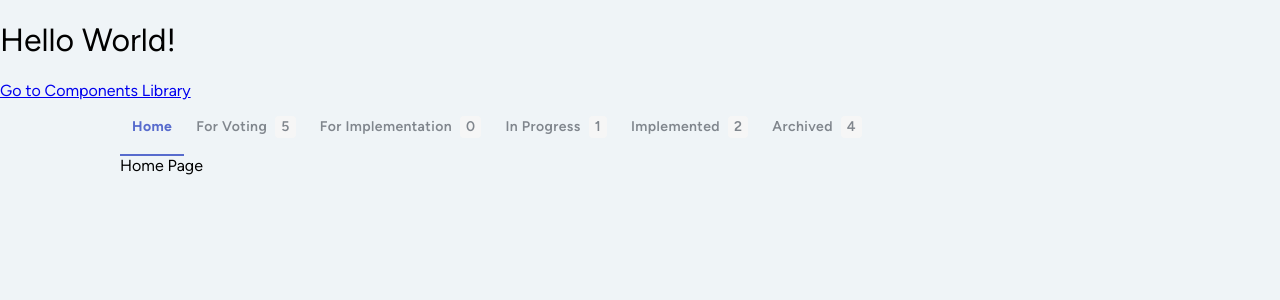
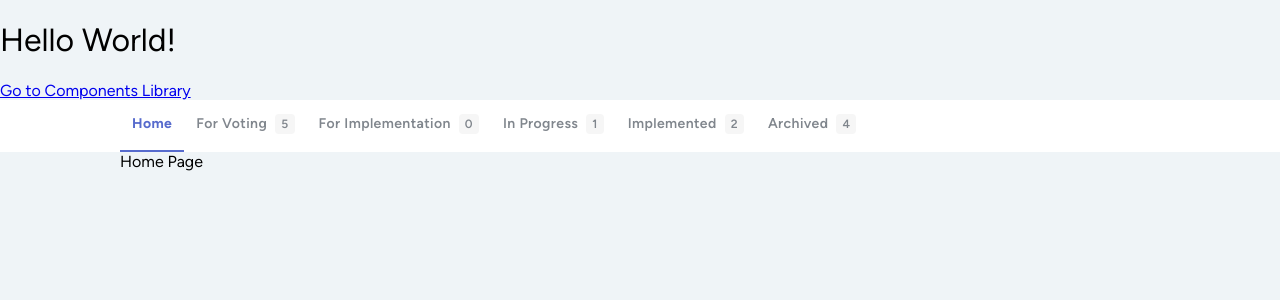
Before and after one commit to frost-jm/frost-initiatives, a React (Vite) app in the folder ui/: page / in a window 1280 px wide. Shown: the top 300 px of the page. Built offline with nearby package versions, Linux system fonts and the light colour scheme.

Commit message:
added missing bg

```diff
--- a/ui/src/components/low-level-components/Tabs.tsx
+++ b/ui/src/components/low-level-components/Tabs.tsx
@@ -17,7 +17,22 @@ interface TabPanelProp {
 }
 
 const TabPanel = ({ children, value, index }: TabPanelProp) => {
-	return <div hidden={value !== index}>{value === index && <Box>{children}</Box>}</div>;
+	return (
+		<div hidden={value !== index}>
+			{value === index && (
+				<Box
+					sx={{
+						background: '#EFF4F7',
+
+						maxWidth: '1040px',
+						margin: '0 auto',
+					}}
+				>
+					{children}
+				</Box>
+			)}
+		</div>
+	);
 };
 
 const Tabs = ({ data }: TabsProp) => {
@@ -29,6 +44,18 @@ const Tabs = ({ data }: TabsProp) => {
 
 	return (
 		<>
+			<Box
+				sx={{
+					width: '100%',
+					background: '#ffffff',
+				}}
+			>
+				<Box
+					sx={{
+						maxWidth: '1040px',
+						margin: '0 auto',
+					}}
+				>
 					<MUITabs
 						value={value}
 						onChange={handleChange}
@@ -63,6 +90,8 @@ const Tabs = ({ data }: TabsProp) => {
 														padding: '4px 6px',
 														backgroundColor: '#F6F6F6',
 														borderRadius: '4px',
+														fontSize: '12px',
+														lineHeight: '1',
 													}}
 												>
 													{tab.count}
@@ -76,7 +105,7 @@ const Tabs = ({ data }: TabsProp) => {
 											fontSize: '14px',
 											lineHeight: '1',
 											textTransform: 'capitalize',
-									padding: '16px 12px 18px',
+											padding: '14px 12px 18px',
 											color: 'var(--cyan-blue)',
 
 											'&:focus': {
@@ -105,6 +134,9 @@ const Tabs = ({ data }: TabsProp) => {
 								);
 							})}
 					</MUITabs>
+				</Box>
+			</Box>
+			<Box>
 				{data.map((panels, index: number) => {
 					const { page: Component } = panels;
 					return (
@@ -117,6 +149,7 @@ const Tabs = ({ data }: TabsProp) => {
 						</TabPanel>
 					);
 				})}
+			</Box>
 		</>
 	);
 };
--- a/ui/src/sections/TabsLanding.tsx
+++ b/ui/src/sections/TabsLanding.tsx
@@ -13,12 +13,7 @@ const tabsData = [
 
 const TabsLanding = () => {
 	return (
-		<Box
-			sx={{
-				maxWidth: '1040px',
-				margin: '0 auto',
-			}}
-		>
+		<Box>
 			<Tabs data={tabsData} />
 		</Box>
 	);
```
Lines whose indentation alone changed are shown as unchanged.
